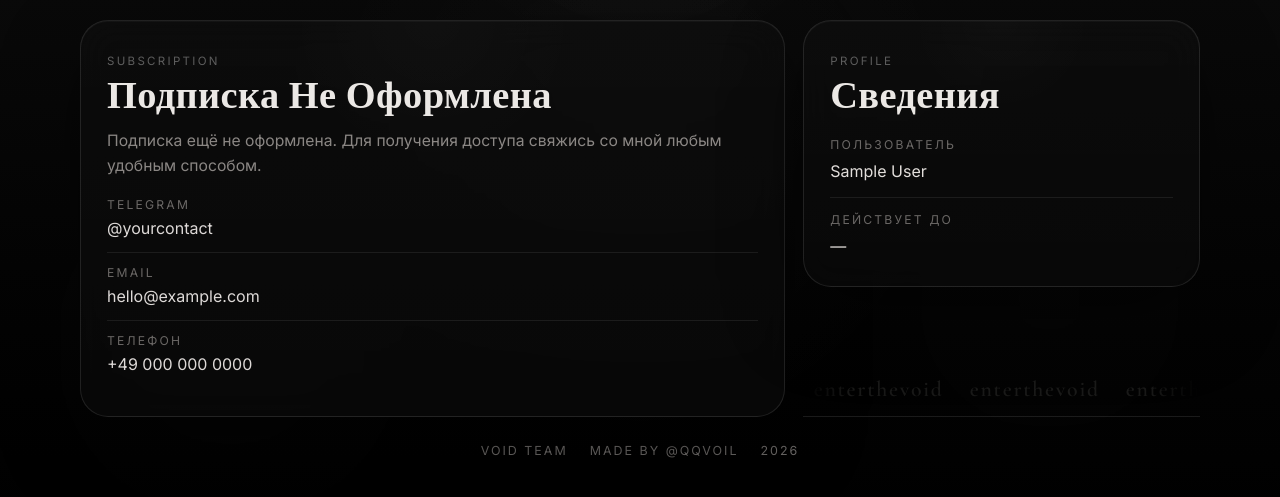
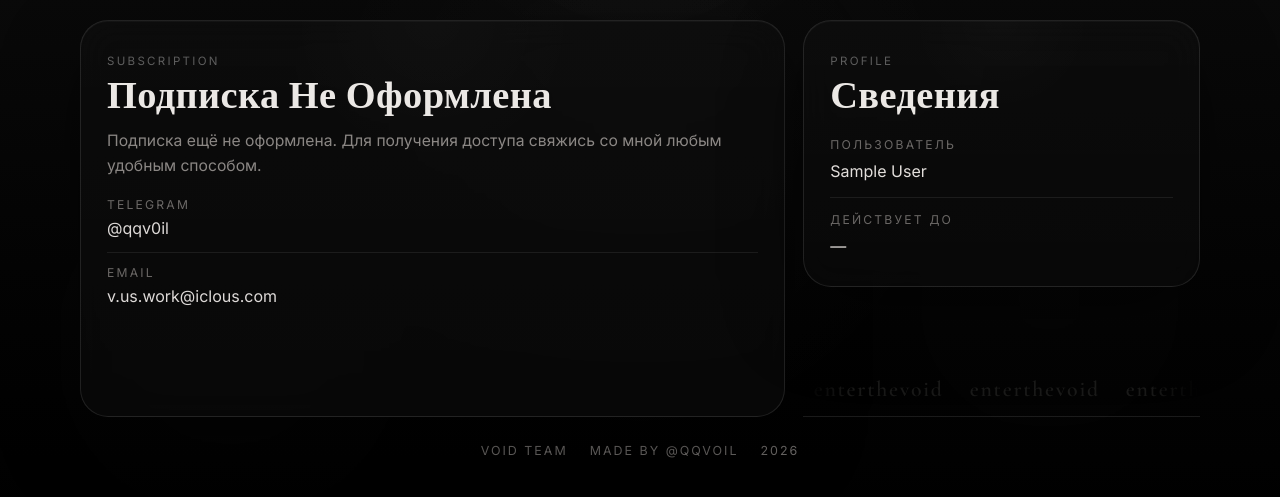
Before and after one commit to qqvoil/void, a Flask app: page /dashboard in a window 1280 px wide. Shown: the part 278-775 px from the top of the page. Run offline with Flask 3, Linux system fonts and the light colour scheme; the visitor is signed in with stand-in values (Sample User, id 1); data comes from the database, SQL or seed files in the repository.

Commit message:
release veresion

```diff
--- a/static/style.css
+++ b/static/style.css
@@ -1575,7 +1575,6 @@ textarea {
   }
 
   .dash-side-bottom {
-    min-height: unset;
     gap: 12px;
   }
 
--- a/templates/dashboard.html
+++ b/templates/dashboard.html
@@ -162,18 +162,14 @@
           <div class="dash-contact-list">
             <div class="dash-contact-item">
               <span class="dash-contact-item__label">Telegram</span>
-              <span class="dash-contact-item__value">{{ contact_telegram }}</span>
+              <span class="dash-contact-item__value">@qqv0il</span>
             </div>
 
             <div class="dash-contact-item">
               <span class="dash-contact-item__label">Email</span>
-              <span class="dash-contact-item__value">{{ contact_email }}</span>
+              <span class="dash-contact-item__value">v.us.work@iclous.com</span>
             </div>
 
-            <div class="dash-contact-item">
-              <span class="dash-contact-item__label">Телефон</span>
-              <span class="dash-contact-item__value">{{ contact_phone }}</span>
-            </div>
           </div>
         {% endif %}
       </div>
```
